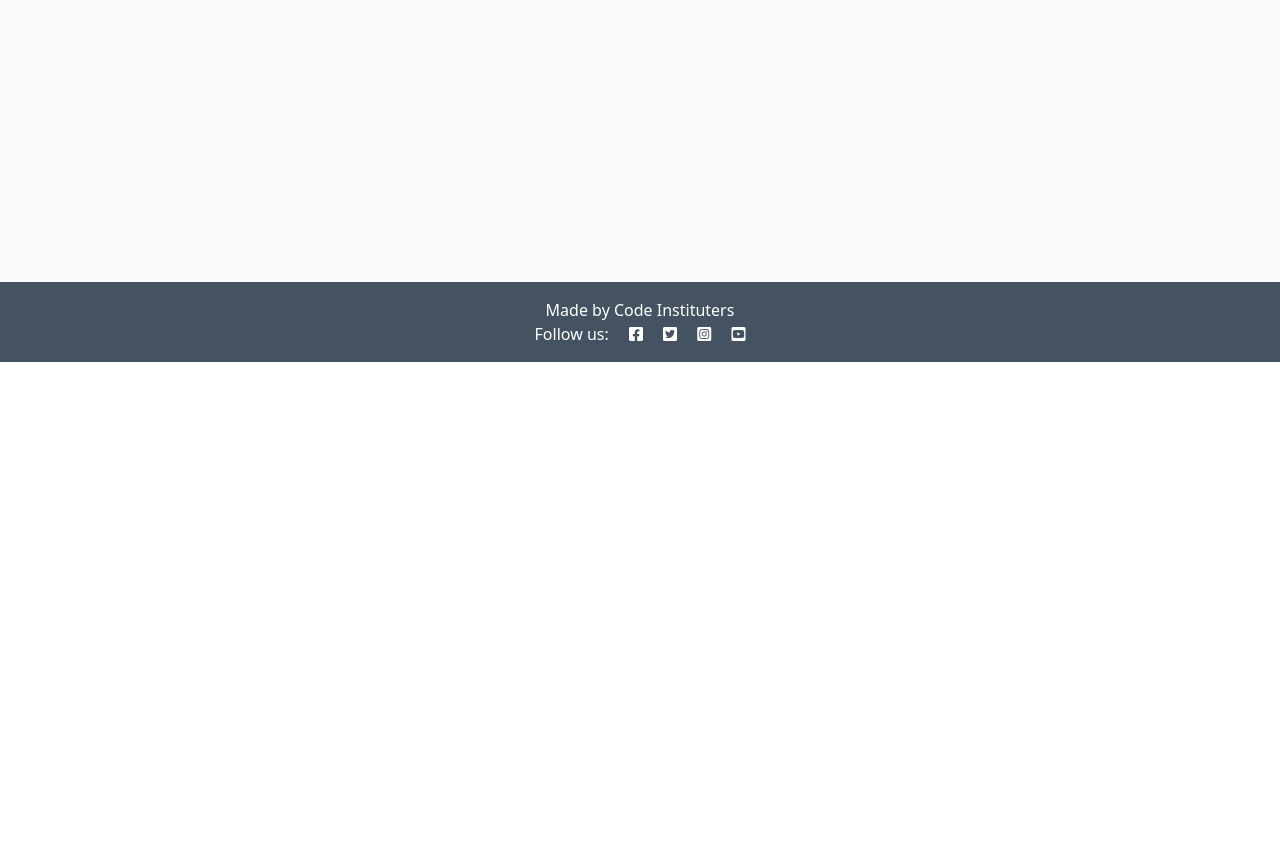
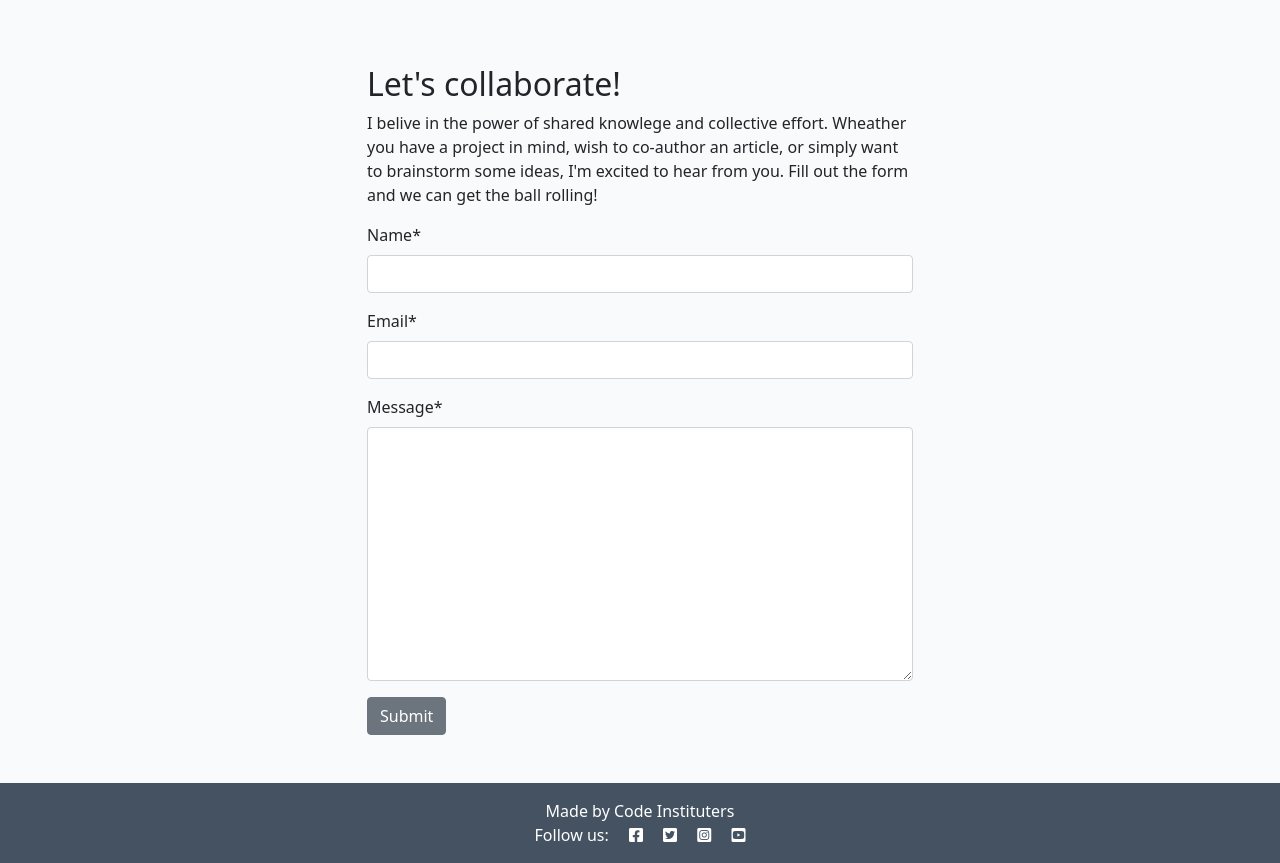
Before and after one commit to DesislavaNaydenova/django_blog, a Django app: page /about/ in a window 1280 px wide. Shown: the part 438-1301 px from the top of the page. Before the commit the page ends 800 px from the top, so only its background shows below. Run offline with Django 4.2, Linux system fonts and the light colour scheme; data that the repository does not hold is empty; parts of the project's set-up code (start-up, migrations or seed data) failed here and were passed over; some libraries are stand-ins or nearby versions.

Commit message:
Add a collaboration form

```diff
--- /dev/null
+++ b/about/forms.py
@@ -0,0 +1,9 @@
+from .models import CollaborateRequest
+from django import forms
+
+
+class CollaborateForm(forms.ModelForm):
+    class Meta:
+        model = CollaborateRequest
+        exclude = ['read']
+        fields = ('name', 'email', 'message')
--- a/about/models.py
+++ b/about/models.py
@@ -9,3 +9,12 @@ class About(models.Model):
 
     def __str__(self):
         return self.title
+
+class CollaborateRequest(models.Model):
+    name = models.CharField(max_length=200)
+    email = models.EmailField()
+    message = models.TextField()
+    read = models.BooleanField(default=False)
+
+    def __str__(self):
+        return f"Collaboration request from {self.name}"
--- a/about/templates/about/about.html
+++ b/about/templates/about/about.html
@@ -1,6 +1,8 @@
 {% extends 'base.html' %}
 {% block content %}
 {% load static %}
+{% load crispy_forms_tags %}
+
 <div class="container mt-5">
     <div class="row">
         <div class="col-4 text-center">
@@ -19,5 +21,21 @@
             <p class="text-end"><em>Updated on: {{ about.updated_on }}</em></p>
         </div>
       </div>
+      <div class="row justify-content-center">
+        <div class="col-12 col-md-6 my-5">
+            <h2>Let's collaborate!</h2>
+            <p>I belive in the power of shared knowlege and collective effort.
+                Wheather you have a project in mind, wish to co-author an article, or simply want to brainstorm some ideas,
+                I'm excited to hear from you. Fill out the form and we can get the ball rolling!
+            </p>
+            <form method="post">
+                {{ collaborate_form | crispy }}
+                {% csrf_token %}
+                <button class="btn btn-secondary" type="submit">Submit</button>
+            </form>
+
+        </div>
+    </div>
 </div>
+
 {% endblock content %}
--- a/about/views.py
+++ b/about/views.py
@@ -1,5 +1,6 @@
 from django.shortcuts import render
 from .models import About
+from .forms import CollaborateForm
 
 # Create your views here.
 def about_me(request):
@@ -7,5 +8,17 @@ def about_me(request):
     Renders the About page
     """
     about = About.objects.all().order_by('-updated_on').first()
+    collaborate_form = CollaborateForm()
+    if request.method == "POST":
+        collaborate_form= CollaborateForm(data=request.POST)
+        if collaborate_form.is_valid:
+            collaborate = collaborate_form.save(commit=False)
+            collaborate.author = request.name
+            collaborate.message = message
+            collaborate.email = request.email
+            collaborate.save()
+            messages.add_message(request, messages.SUCCESS, 'Collaboration request received! I endeavour to respond within 2 working days.')
 
-    return  render(request, "about/about.html", {"about":about},)
+    return  render(request,
+    "about/about.html", {"about":about,
+    "collaborate_form":collaborate_form,},)
--- a/blog/templates/blog/post_detail.html
+++ b/blog/templates/blog/post_detail.html
@@ -67,7 +67,7 @@
             </div>
         </div>
         <!-- Creating New Comments-->
-         <div class="col-md-4 card mb-4 mt-3">
+        <div class="col-md-4 card mb-4 mt-3">
             <div class="card-body">
                 {% if user.is_authenticated %}
                 <h3>Leave a comment:</h3>
@@ -81,7 +81,7 @@
                 <p>Log in to leave a comment</p>
                 {% endif %}
             </div>
-         </div>
+        </div>
     </div>
 </div>
 
--- a/blog/views.py
+++ b/blog/views.py
@@ -23,6 +23,7 @@ def post_detail(request, slug):
     comments = post.comments.all().order_by("-created_on")
     comment_count = post.comments.filter(approved = True).count()
     if request.method == "POST":
+        print("Received a POST request")
         comment_form = CommentForm(data=request.POST)
         if comment_form.is_valid():
             comment = comment_form.save(commit=False)
@@ -33,6 +34,7 @@ def post_detail(request, slug):
              'Comment submitted and awaiting approval!')
 
     comment_form = CommentForm()
+    print("About to render template")
     return render(request, "blog/post_detail.html", {"post": post,
     "comments": comments,
     "comment_count": comment_count,
```
Also changed, not shown: about/admin.py (+12 -1 lines), about/migrations/0002_collaboraterequest.py (added), blog/forms.py (line endings or trailing spaces), blog/migrations/0006_comment_challenge.py (added).
